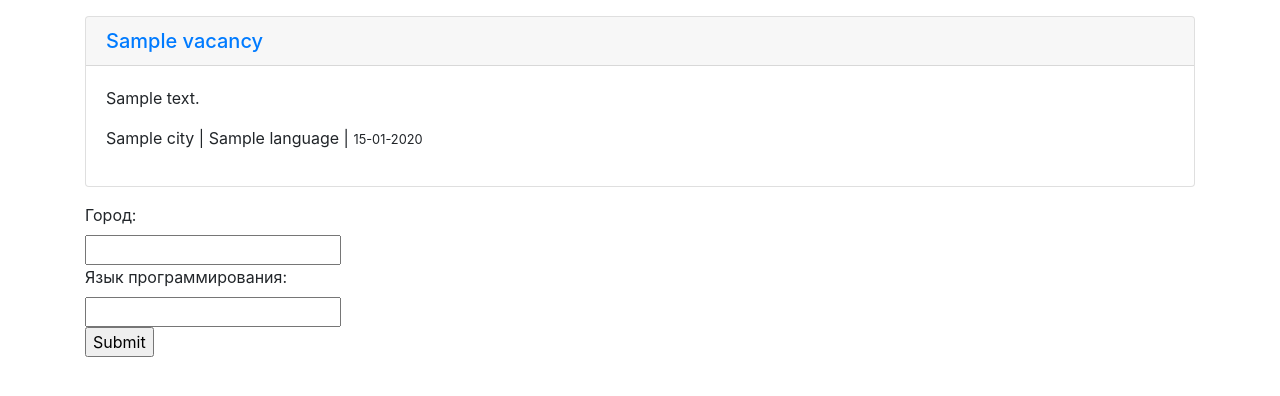
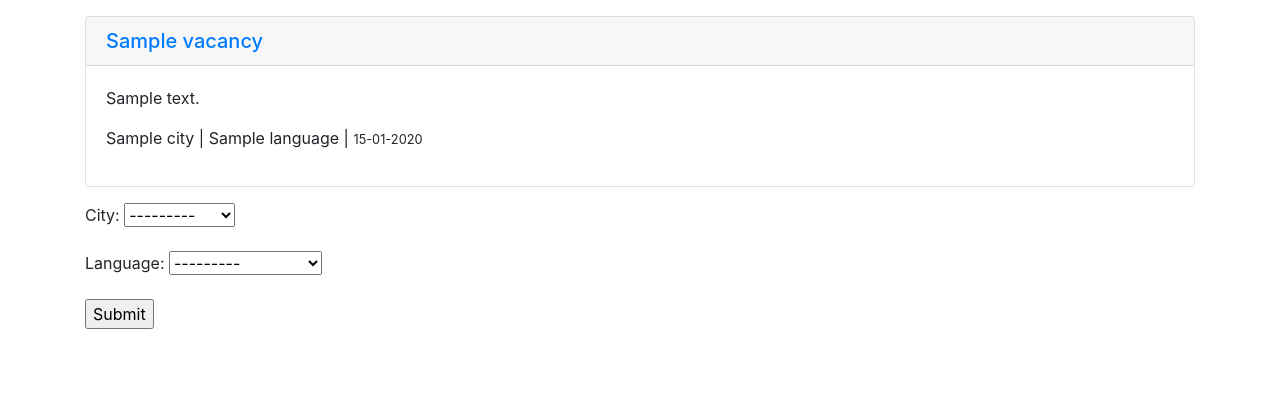
Before and after one commit to Tolstova/Python, a Django app: template src/scraping/templates/scraping/home.html in a window 1280 px wide. Shown: the part 56-452 px from the top of the page. Run offline with Django 3.2, Linux system fonts and the light colour scheme; the template is opened without the code that fills it: values that come from a table or form of the project are taken from there, others are empty; tables that the repository leaves empty hold one stand-in row (values such as "Sample post"); some libraries are stand-ins or nearby versions.

Commit message:
7d_beforel35

```diff
--- /dev/null
+++ b/src/scraping/forms.py
@@ -0,0 +1,8 @@
+from django import forms
+
+from scraping.models import City, Language
+
+
+class FindForm(forms.Form):
+    city = forms.ModelChoiceField(queryset=City.objects.all())
+    language = forms.ModelChoiceField(queryset=Language.objects.all())
--- a/src/scraping/templates/scraping/home.html
+++ b/src/scraping/templates/scraping/home.html
@@ -14,10 +14,7 @@
 
     {% endfor %}
         <form method = "GET" action="">
-          <label>Город:</label><br>
-          <input type="text" name="city"><br>
-          <label>Язык программирования:</label><br>
-          <input type="text" name="language"><br>
-          <input type="submit" value="Submit">
+          {{form.as_p}}
+            <input type="submit" value="Submit">
         </form>
   {% endblock %}
```
Also changed, not shown: src/scraping/views.py (+8 -4 lines).
